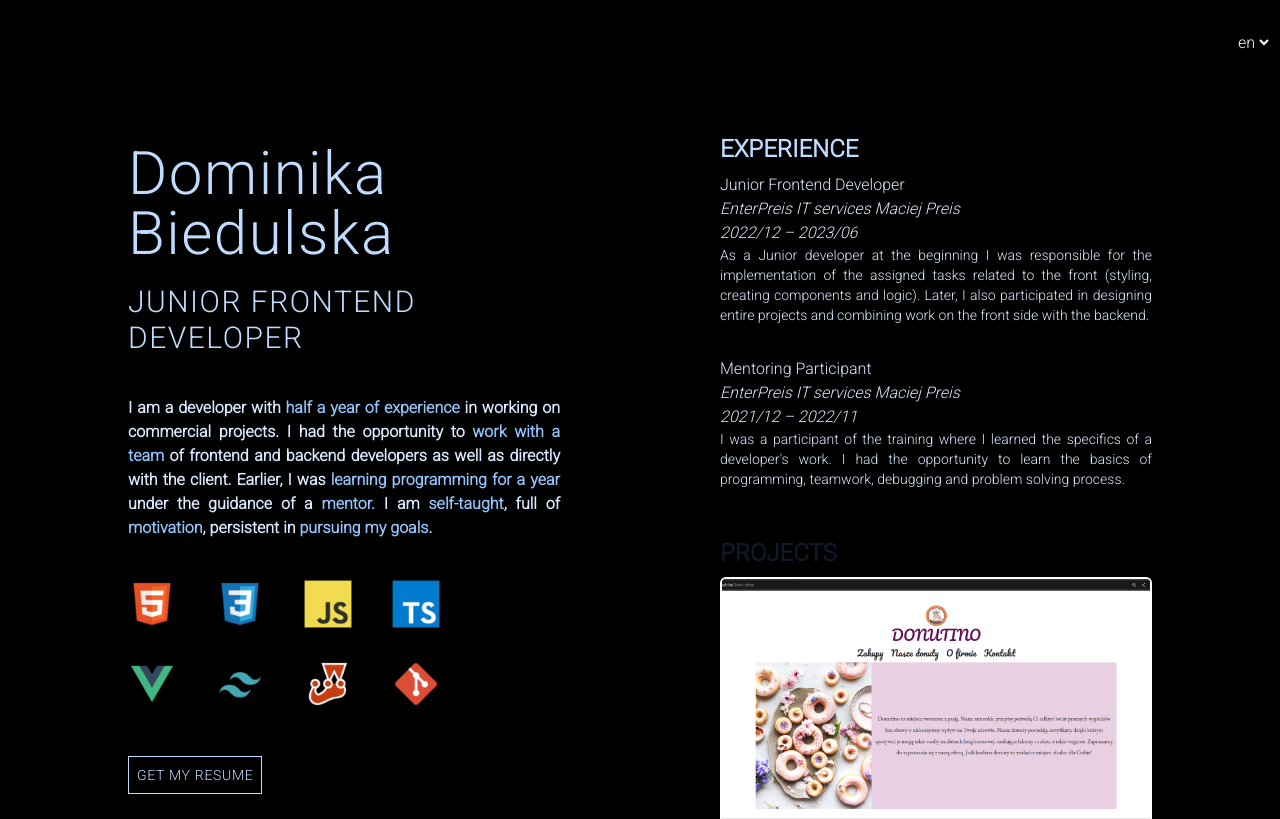
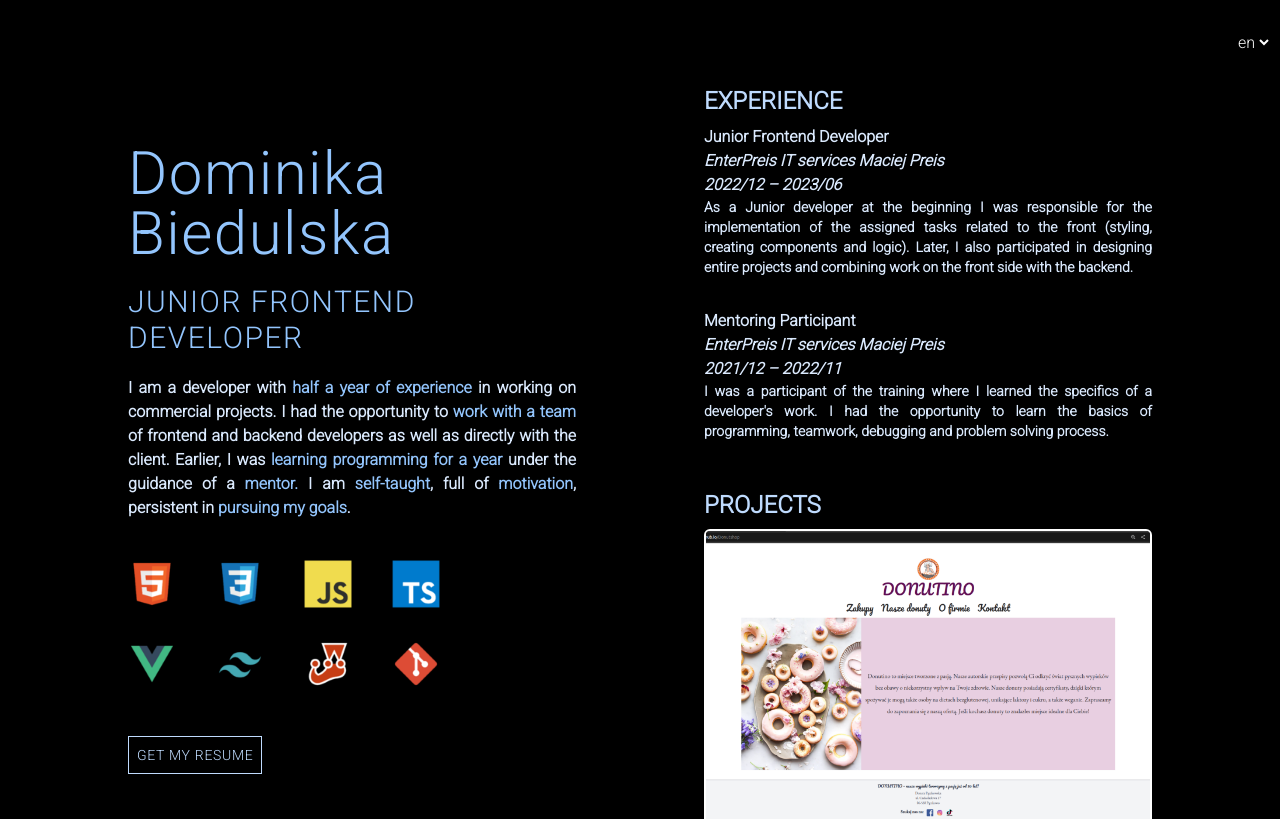
Before and after one commit to DominoxB/my-portfolio, a Vue app: page / in a window 1280 px wide. Shown: the top 819 px of the page. Built offline with nearby package versions, Linux system fonts and the light colour scheme.

Commit message:
feat: add style for components

```diff
--- a/src/App.vue
+++ b/src/App.vue
@@ -1,7 +1,7 @@
 <template>
-  <div class="flex justify-end gap-10">
+  <div class="flex justify-end gap-6">
     <MySocialsMobile />
-    <div id="charger" class="mr-2 mt-8 font-roboto text-white flex justify-end">
+    <div id="charger" class="mr-2 mb-4 mt-8 font-roboto text-white flex justify-end lg:mb-0">
       <select v-model="$i18n.locale" class="cursor-pointer bg-black">
         <option v-for="locale in $i18n.availableLocales" :key="`locale-${locale}`" :value="locale">
           {{ locale }}
@@ -9,15 +9,15 @@
       </select>
     </div>
   </div>
-  <div class="mx-10 lg:m-0 font-roboto lg:grid lg:grid-cols-2 lg:mx-32">
-    <div class="text-center lg:text-start lg:sticky lg:top-20 lg:h-[calc(100vh-117px)] lg:mr-20">
+  <div class="mx-10 font-roboto lg:grid lg:grid-cols-2 lg:mx-32">
+    <div class="text-center lg:text-start lg:pt-16 lg:sticky lg:top-20 lg:h-[calc(100vh-117px)] lg:mr-16">
       <NameAndProfession />
       <AboutMe />
       <MyTechnologies />
       <DownloadCv />
       <MySocials />
     </div>
-    <div class="mt-12 lg:mt-0 lg:ml-20">
+    <div class="mt-12 lg:mt-8 lg:ml-16">
       <ProfessionalExperience />
       <MyProjects />
     </div>
--- a/src/components/AboutMe.vue
+++ b/src/components/AboutMe.vue
@@ -1,5 +1,5 @@
 <template>
-  <div class="font-semibold text-blue-100 mt-10 text-justify">
+  <div class="font-semibold text-blue-100 mt-5 text-justify text-sm xl:text-base">
     <span v-html="$t('aboutMe')"></span>
   </div>
 </template>
--- a/src/components/MyProjects.vue
+++ b/src/components/MyProjects.vue
@@ -1,6 +1,6 @@
 <template>
   <div class="mt-12 mb-10 text-gray-900">
-    <span class="uppercase font-semibold text-2xl">{{ $t('projects') }}</span>
+    <span class="uppercase font-semibold text-2xl text-blue-200">{{ $t('projects') }}</span>
     <!-- DONUTINO -->
     <div class="relative group pb-2/3">
       <img src="@/images/donutino.png" alt="donutino"
@@ -25,9 +25,9 @@
         </p>
       </div>
     </div>
-    <!-- GAME PROJECT -->
+    <!-- GAMING PROJECT -->
     <div class="relative group mt-12 pb-2/3">
-      <img src="@/images/game.jpg" alt="games"
+      <img src="@/images/games.png" alt="games"
         class="absolute w-full h-full rounded-md border-2 border-white mt-2 opacity-40 transition duration-700 lg:opacity-100 lg:group-hover:opacity-30" />
       <div
         class="p-2 w-full opacity-90 transition duration-700 absolute bottom-0 text-center bg-sky-100 bg-opacity-90 lg:opacity-0 lg:group-hover:opacity-100 lg:bg-opacity-70 xl:p-8">
@@ -38,7 +38,7 @@
     </div>
     <div class="mt-1">
       <a href="https://pl.freepik.com/darmowe-wektory/gry-online-pojecia-ilustracja-z-komputerem_7961801.htm#query=computer%20games&position=20&from_view=search&track=country_rows_v1"
-      class="text-[10px] text-gray-100">{{ $t('freePik') }}</a>
+        class="text-[10px] text-gray-100">{{ $t('freePik') }}</a>
     </div>
   </div>
 </template>
--- a/src/components/MySocialsMobile.vue
+++ b/src/components/MySocialsMobile.vue
@@ -1,5 +1,5 @@
 <template>
-  <div class="flex gap-4 mt-8 lg:hidden">
+  <div class="flex gap-4 mt-8 mb-4 lg:hidden">
     <a href="https://github.com/DominoxB" target="_blank">
       <img src="@/icons/github-white.png" alt="github" class="w-6 h-6" />
     </a>
--- a/src/components/NameAndProfession.vue
+++ b/src/components/NameAndProfession.vue
@@ -1,6 +1,6 @@
 <template>
-  <div class="text-blue-200">
-    <h1 class="font-medium text-5xl pt-16 pb-5 tracking-wide lg:text-6xl">{{ $t('name') }}</h1>
-    <h2 class="text-2xl tracking-wider uppercase lg:text-3xl">{{ $t('job') }}</h2>
+  <div class="text-blue-300">
+    <h1 class="font-medium text-5xl pb-5 tracking-wide xl:text-6xl">{{ $t('name') }}</h1>
+    <h2 class="text-2xl tracking-wider uppercase xl:text-3xl">{{ $t('job') }}</h2>
   </div>
 </template>
--- a/src/components/ProfessionalExperience.vue
+++ b/src/components/ProfessionalExperience.vue
@@ -1,12 +1,12 @@
 <template>
-  <div class="text-blue-100 text-justify lg:pt-20">
+  <div class="text-blue-100 font-semibold text-justify">
     <span class="text-blue-200 uppercase font-semibold text-2xl">{{ $t('experience') }}</span>
-    <h3 class="mt-2 font-medium">{{ $t('job') }}</h3>
+    <h3 class="mt-2">{{ $t('job') }}</h3>
     <p class="italic">{{ $t('enterPreis') }}</p>
     <p class="italic">{{ $t('jobDate') }}</p>
     <p class="text-sm">{{ $t('jobDesc') }}
     </p>
-    <h3 class="mt-8 font-medium">{{ $t('mentoring') }}</h3>
+    <h3 class="mt-8">{{ $t('mentoring') }}</h3>
     <p class="italic">{{ $t('enterPreis') }}</p>
     <p class="italic">{{ $t('mentoringDate') }}</p>
     <p class="text-sm">{{ $t('mentoringDesc') }}
```
Also changed, not shown: src/images/game.jpg (deleted), src/images/games.png (added).
